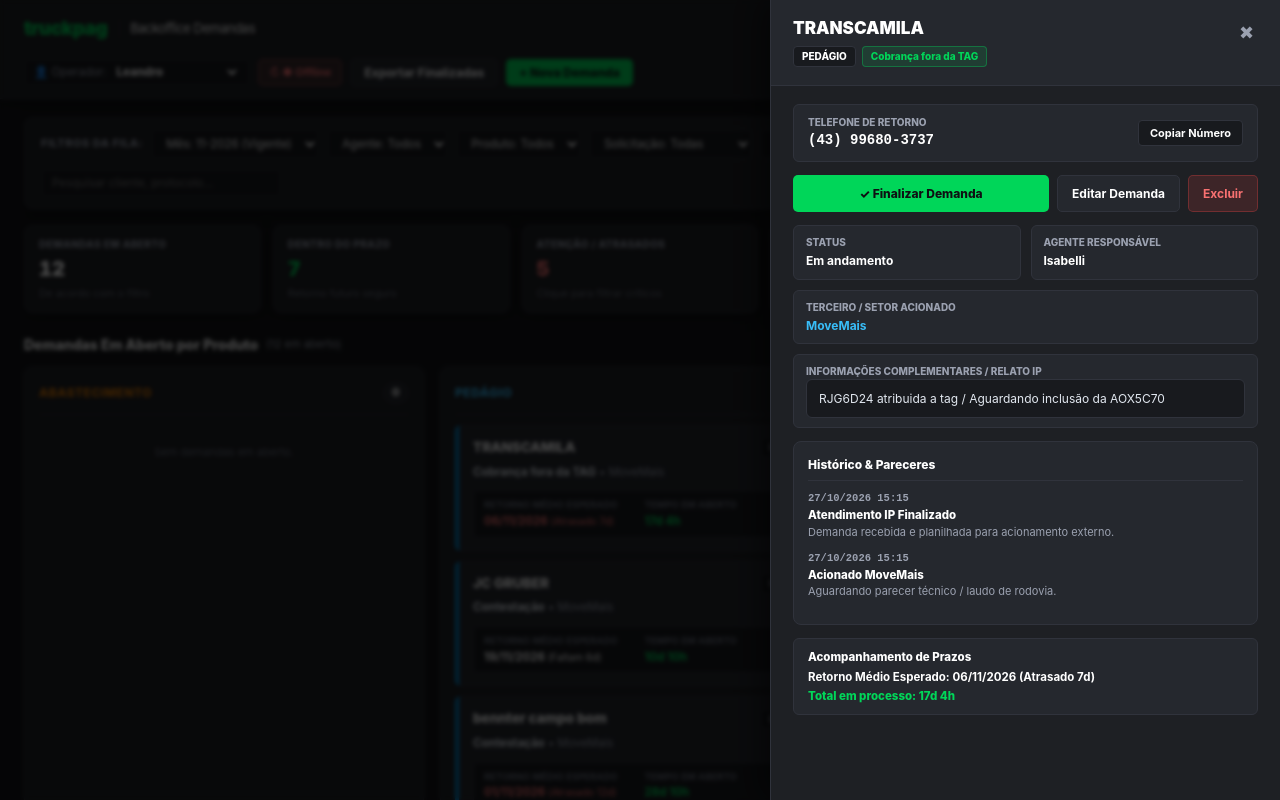
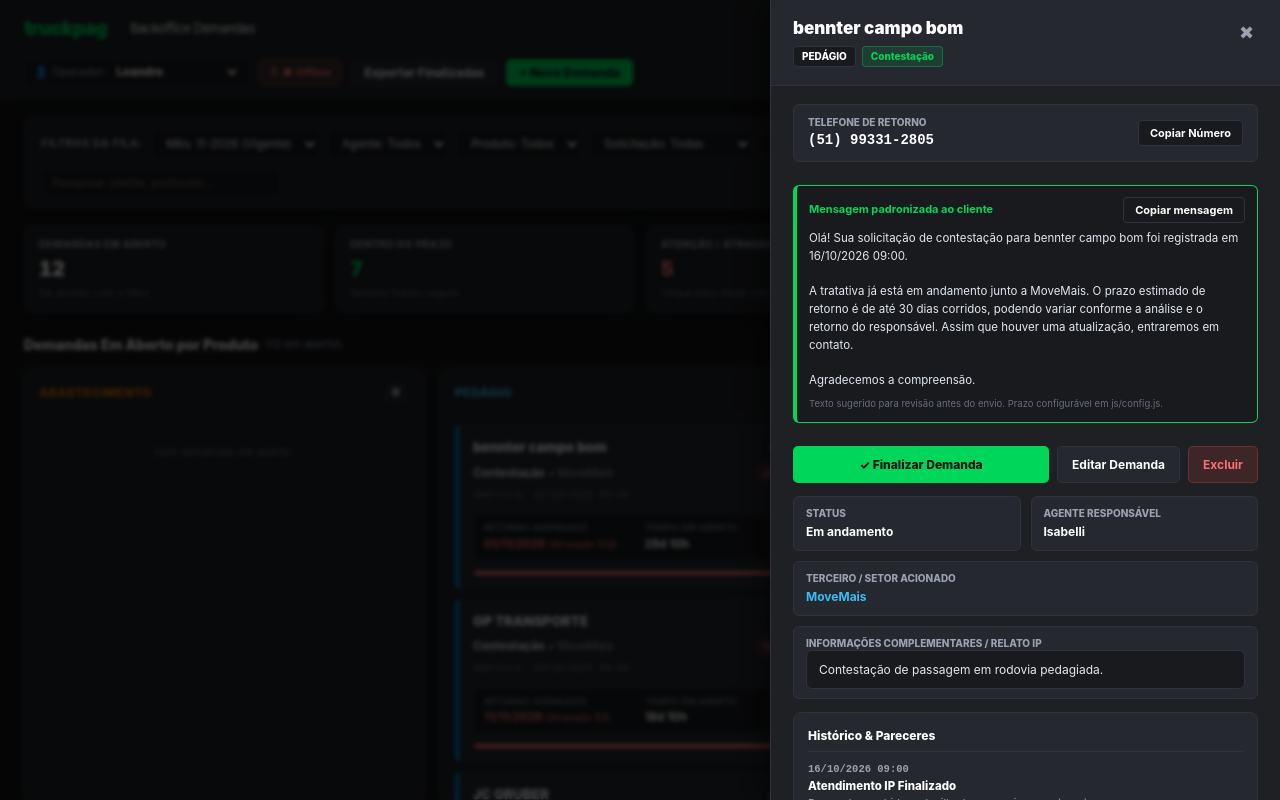
Before and after one commit to leandrorocks24-cloud/BackOffice3, a plain HTML site: page index.html in a window 1280 px wide. Both pictures are taken after a click on the element 640 px from the left and 487 px from the top of the page. Shown: the top 800 px of the page. Drawn offline with Linux system fonts and the light colour scheme; no server answers.

Commit message:
Add files via upload

```diff
--- a/css/styles.css
+++ b/css/styles.css
@@ -66,7 +66,7 @@
     .btn-clear-filters:hover { color: #fff; border-color: var(--text-subtle); }
 
     /* KPI EXECUTIVE BAR (BI) */
-    .kpi-strip { display: grid; grid-template-columns: repeat(5, 1fr); gap: 12px; margin-bottom: 22px; }
+    .kpi-strip { display: grid; grid-template-columns: repeat(4, 1fr); gap: 12px; margin-bottom: 22px; }
     @media (max-width: 1024px) { .kpi-strip { grid-template-columns: repeat(2, 1fr); } }
     .kpi-box { background: var(--bg-surface); border: 1px solid var(--border-subtle); border-radius: 8px; padding: 11px 14px; display: flex; flex-direction: column; justify-content: space-between; box-shadow: var(--card-shadow); transition: border-color 0.15s; }
     .kpi-box.clickable { cursor: pointer; }
@@ -211,3 +211,24 @@
     .toast-msg { background: #1E2024; color: #fff; border: 1px solid var(--tp-green); border-left: 4px solid var(--tp-green); padding: 10px 16px; border-radius: 6px; font-size: 12px; font-weight: 700; box-shadow: 0 10px 25px rgba(0,0,0,0.55); display: flex; align-items: center; gap: 8px; opacity: 0; transform: translateY(10px); transition: all 0.22s ease; }
     .toast-msg.show { opacity: 1; transform: translateY(0); }
     .toast-msg.warn { border-color: #F59E0B; border-left-color: #F59E0B; }
+
+
+/* Acompanhamento de idade e risco histórico nas demandas abertas */
+.card-opened-at { color: var(--text-subtle); font-size: 10px; font-family: monospace; }
+.card-priority-pill { font-size: 9px; font-weight: 900; letter-spacing: .35px; text-transform: uppercase; padding: 2px 6px; border-radius: 999px; border: 1px solid transparent; white-space: nowrap; }
+.card-priority-pill.risk-green { color: #00D659; background: rgba(0,214,89,.10); border-color: rgba(0,214,89,.30); }
+.card-priority-pill.risk-yellow { color: #FBBF24; background: rgba(251,191,36,.10); border-color: rgba(251,191,36,.32); }
+.card-priority-pill.risk-red { color: #F87171; background: rgba(248,113,113,.10); border-color: rgba(248,113,113,.32); }
+.sla-risk-track { height: 6px; overflow: hidden; border-radius: 999px; background: #111318; border: 1px solid var(--border-subtle); margin-top: 3px; }
+.sla-risk-fill { height: 100%; border-radius: inherit; transition: width .2s ease; }
+.sla-risk-fill.risk-green { background: #00D659; }
+.sla-risk-fill.risk-yellow { background: #FBBF24; }
+.sla-risk-fill.risk-red { background: #F87171; }
+.customer-message-box { background: var(--bg-input); border: 1px solid var(--border-focus); border-left: 4px solid var(--tp-green); border-radius: 6px; padding: 11px 12px; margin: 10px 0; }
+.customer-message-head { display:flex; justify-content:space-between; align-items:center; gap:8px; color:var(--tp-green); font-size:11px; margin-bottom:7px; }
+.customer-message-box p { color:#E2E8F0; font-size:11.5px; line-height:1.55; white-space:pre-wrap; }
+.customer-message-box small { display:block; color:var(--text-subtle); font-size:9.5px; margin-top:7px; }
+@media (max-width: 1024px) { .kpi-strip { grid-template-columns: repeat(2, 1fr); } }
+
+.card-priority-pill.risk-neutral { color: #9BA1B0; background: rgba(155,161,176,.10); border-color: rgba(155,161,176,.28); }
+.sla-risk-fill.risk-neutral { background: #687080; }
--- a/index.html
+++ b/index.html
@@ -7,7 +7,6 @@
   <meta http-equiv="Pragma" content="no-cache">
   <meta http-equiv="Expires" content="0">
   <title>TruckPag Backoffice • Central Operacional & B.I. de SLA</title>
-
   <link rel="stylesheet" href="css/styles.css">
 </head>
 <body>
@@ -129,13 +128,7 @@
           <span class="kpi-value" style="color:#38BDF8;" id="kpiFinalizedMonth">0</span>
           <span class="kpi-sub">De acordo com o filtro</span>
         </div>
-        <div class="kpi-box">
-          <span class="kpi-title">SLA Médio Geral</span>
-          <span class="kpi-value" style="color:#E2E8F0;" id="kpiOverallSla">-</span>
-          <span class="kpi-sub">Da base filtrada</span>
-        </div>
       </div>
-
       <!-- DEMANDAS EM ABERTO: 3 COLUNAS -->
       <section class="in-progress-section">
         <div class="section-title-bar">
@@ -321,6 +314,14 @@
           <button class="btn-copy-clean" id="btnCopyPhoneDrawer" onclick="copyDrawerPhone()">Copiar Número</button>
         </div>
 
+        <div class="customer-message-box" id="drawerCustomerMessageBox" style="display:none;">
+          <div class="customer-message-head">
+            <strong>Mensagem padronizada ao cliente</strong>
+            <button type="button" class="btn-copy-clean" onclick="copyCustomerOpeningMessage()">Copiar mensagem</button>
+          </div>
+          <p id="drawerCustomerMessageText"></p>
+          <small>Texto sugerido para revisão antes do envio. Prazo configurável em js/config.js.</small>
+        </div>
         <!-- Ações do Card -->
         <div style="display:flex; gap:8px;">
           <button
@@ -616,9 +617,9 @@
   <!-- CONTAINER DE TOAST (NOTIFICAÇÕES) -->
   <div class="toast-container" id="toastContainer"></div>
 
-  <script src="js/config.js" defer></script>
-  <script src="js/core.js" defer></script>
-  <script src="js/ui.js" defer></script>
-  <script src="js/bootstrap.js" defer></script>
+  <script defer src="js/config.js"></script>
+  <script defer src="js/core.js"></script>
+  <script defer src="js/ui.js"></script>
+  <script defer src="js/bootstrap.js"></script>
 </body>
 </html>
--- a/js/bootstrap.js
+++ b/js/bootstrap.js
@@ -1,4 +1,3 @@
-// INICIALIZAÇÃO E EVENTOS GLOBAIS
 // Atalho global (ESC fechar modais)
     document.addEventListener('keydown', function(e) {
       if (e.key === 'Escape' || e.keyCode === 27) {
@@ -17,4 +16,6 @@
     // Inicialização direta e imediata
     refreshOperatorDropdowns();
     renderAll();
+    // Atualiza tempo em aberto e semáforo sem exigir recarregar a página.
+    window.setInterval(renderAll, 60000);
     syncFromGoogleSheets(false);
--- a/js/config.js
+++ b/js/config.js
@@ -1,4 +1,3 @@
-// CONFIGURAÇÕES E DADOS ESTÁTICOS
 const GOOGLE_SCRIPT_URL = "https://script.google.com/macros/s/AKfycbyCW7VUUuUm1wsXSNLRwiKqSwj9BFQEO7RYgg6T-N5w_peFTzMiyLDH31NsASLM35bL/exec";
     const STORAGE_KEY = "truckpag_demandas_persistent_v27";
     const TOMBSTONE_KEY = "truckpag_deleted_tombstones_v27";
@@ -228,3 +227,8 @@ const GOOGLE_SCRIPT_URL = "https://script.google.com/macros/s/AKfycbyCW7VUUuUm1w
 
     var INITIAL_ID_SET = {};
     RAW_INITIAL_RECORDS.forEach(function(r) { INITIAL_ID_SET[r.id] = true; });
+
+    // =========================================================================
+
+// Prazo informativo usado no texto sugerido ao cliente. Ajuste somente conforme política aprovada.
+const CUSTOMER_MESSAGE_ESTIMATED_DAYS = 30;
--- a/js/core.js
+++ b/js/core.js
@@ -1,6 +1,4 @@
-// REGRAS CENTRAIS, ESTADO, PERSISTÊNCIA E SINCRONIZAÇÃO
-// =========================================================================
-    // TOAST NOTIFICATION (AVISO DISCRETO E NÃO-BLOQUEANTE)
+// TOAST NOTIFICATION (AVISO DISCRETO E NÃO-BLOQUEANTE)
     // =========================================================================
     function showToast(message, isWarn) {
       var container = document.getElementById('toastContainer');
@@ -576,3 +574,5 @@
         syncFromGoogleSheets(false);
       }
     }, 20000);
+
+    // =========================================================================
--- a/js/ui.js
+++ b/js/ui.js
@@ -1,6 +1,4 @@
-// INTERFACE, RENDERIZAÇÃO, FORMULÁRIOS E RELATÓRIOS
-// =========================================================================
-    // CÁLCULOS DE DATA E SLA
+// CÁLCULOS DE DATA E SLA
     // =========================================================================
     function getElapsedTime(startDateStr) {
       var start = parseDateBR(startDateStr);
@@ -176,8 +174,7 @@
       showToast("Arquivo CSV exportado com sucesso!");
     }
 
-
-// =========================================================================
+    // =========================================================================
     // RENDERIZAÇÃO: KPIS, COLUNAS E TABELA
     // =========================================================================
     function renderAll() {
@@ -215,11 +212,6 @@
       var onTimeCount = Math.max(0, allOpen.length - urgentCount);
 
       var allDone = filteredTickets.filter(function(t) { return t.status === 'Concluído' && t.durationDays !== null; });
-      var avgSla = "-";
-      if (allDone.length > 0) {
-        var totalDur = allDone.reduce(function(acc, cur) { return acc + (parseFloat(cur.durationDays) || 0); }, 0);
-        avgSla = (totalDur / allDone.length).toFixed(1).replace('.', ',') + "d";
-      }
 
       if (document.getElementById('kpiTotalOpen')) document.getElementById('kpiTotalOpen').innerText = allOpen.length;
       if (document.getElementById('kpiOnTime')) document.getElementById('kpiOnTime').innerText = onTimeCount;
@@ -228,7 +220,6 @@
         document.getElementById('kpiOverdueSub').innerText = filterOnlyOverdue ? "Filtro ativo (clique p/ sair)" : "Clique para filtrar críticos";
       }
       if (document.getElementById('kpiFinalizedMonth')) document.getElementById('kpiFinalizedMonth').innerText = allDone.length;
-      if (document.getElementById('kpiOverallSla')) document.getElementById('kpiOverallSla').innerText = avgSla;
 
       var inProg = allOpen.filter(function(t) {
         if (filterOnlyOverdue && !getRemainingTime(t.returnDate).isUrgent) return false;
@@ -326,6 +317,18 @@
       });
     }
 
+    function getTicketSlaRisk(ticket) {
+      var stats = calcCurrentSlaStats();
+      var row = stats[String(ticket.solicitacao || 'Outros')];
+      var mean = row && Number(row.mean) > 0 ? Number(row.mean) : 0;
+      var start = parseDateBR(ticket.startDate);
+      var elapsedDays = start ? Math.max(0, (Date.now() - start.getTime()) / 86400000) : 0;
+      var ratio = mean > 0 ? elapsedDays / mean : 0;
+      var level = !mean ? 'risk-unknown' : (ratio >= 0.90 ? 'risk-red' : (ratio >= 0.65 ? 'risk-yellow' : 'risk-green'));
+      var label = level === 'risk-red' ? 'Crítica' : (level === 'risk-yellow' ? 'Atenção' : (level === 'risk-green' ? 'No radar' : 'Sem histórico'));
+      return { mean: mean, elapsedDays: elapsedDays, ratio: ratio, percent: Math.min(100, Math.max(0, ratio * 100)), level: level, label: label };
+    }
+
     function renderProductCardsColumn(containerId, list, prodClass) {
       var container = document.getElementById(containerId);
       if (!container) return;
@@ -336,12 +339,23 @@
         return;
       }
 
+      // Ordena primeiro pelo risco relativo ao SLA histórico; em empate, pela demanda mais antiga.
+      list = list.slice().sort(function(a, b) {
+        var riskA = getTicketSlaRisk(a), riskB = getTicketSlaRisk(b);
+        if (riskA.ratio !== riskB.ratio) return riskB.ratio - riskA.ratio;
+        return riskB.elapsedDays - riskA.elapsedDays;
+      });
+
       list.forEach(function(t) {
         try {
           var cleanRetDate = formatOnlyDateBR(t.returnDate);
           var rem = getRemainingTime(cleanRetDate);
           var elapsed = getElapsedTime(t.startDate);
-          var returnLabel = (t.isAutoReturn === true || t.isAutoReturn === "true") ? "Retorno médio esperado" : "Retorno em";
+          var openedAt = formatDateDisplay(t.startDate);
+          var returnLabel = (t.isAutoReturn === true || t.isAutoReturn === "true") ? "Retorno agendado" : "Retorno em";
+          var risk = getTicketSlaRisk(t);
+          var riskClass = risk.level === 'risk-unknown' ? 'risk-neutral' : risk.level;
+          var riskWidth = risk.mean > 0 ? risk.percent : 0;
 
           var card = document.createElement('div');
           card.className = 'progress-card ' + prodClass;
@@ -353,7 +367,9 @@
             '</div>' +
             '<div class="card-solicitation-line">' +
               '<span><strong>' + escapeHtml(t.solicitacao || '') + '</strong> • ' + escapeHtml(t.terceiro || '') + '</span>' +
+              '<span class="card-priority-pill ' + riskClass + '">' + risk.label + '</span>' +
             '</div>' +
+            '<div class="card-opened-at">Abertura: ' + escapeHtml(openedAt) + '</div>' +
             '<div class="timers-box">' +
               '<div class="timer-item">' +
                 '<span class="timer-label">' + returnLabel + '</span>' +
@@ -361,14 +377,36 @@
               '</div>' +
               '<div class="timer-item">' +
                 '<span class="timer-label">Tempo em Aberto</span>' +
-                '<span class="timer-val" style="color:var(--tp-green);">' + elapsed + '</span>' +
+                '<span class="timer-val ' + riskClass + '">' + escapeHtml(elapsed) + '</span>' +
               '</div>' +
+            '</div>' +
+            '<div class="sla-risk-track" title="Indicador visual baseado na média histórica da solicitação; a média numérica fica no Relatório Gerencial">' +
+              '<div class="sla-risk-fill ' + riskClass + '" style="width:' + riskWidth.toFixed(1) + '%"></div>' +
             '</div>';
           container.appendChild(card);
         } catch(errCard) {
           console.warn("Erro ao renderizar card:", errCard);
         }
       });
+    }
+
+    function buildCustomerOpeningMessage(ticket) {
+      var opened = formatDateDisplay(ticket.startDate);
+      var service = String(ticket.solicitacao || 'solicitação').toLowerCase();
+      var client = String(ticket.client || 'sua empresa');
+      var partner = String(ticket.terceiro || 'área responsável');
+      return 'Olá! Sua solicitação de ' + service + ' para ' + client + ' foi registrada em ' + opened + '.\n\nA tratativa já está em andamento junto a ' + partner + '. O prazo estimado de retorno é de até ' + CUSTOMER_MESSAGE_ESTIMATED_DAYS + ' dias corridos, podendo variar conforme a análise e o retorno do responsável. Assim que houver uma atualização, entraremos em contato.\n\nAgradecemos a compreensão.';
+    }
+
+    function copyCustomerOpeningMessage() {
+      var text = document.getElementById('drawerCustomerMessageText');
+      if (!text) return;
+      var message = text.innerText || text.textContent || '';
+      if (navigator.clipboard && navigator.clipboard.writeText) {
+        navigator.clipboard.writeText(message).then(function() { showToast('Mensagem copiada para a área de transferência!'); }).catch(function() { showToast('Não foi possível copiar automaticamente. Selecione o texto e copie.', true); });
+      } else {
+        showToast('Seu navegador não permite cópia automática neste contexto. Selecione o texto e copie.', true);
+      }
     }
 
     // =========================================================================
@@ -393,6 +431,12 @@
         document.getElementById('drawerAgentVal').innerText = String(ticket.operator || "-");
         document.getElementById('drawerThirdVal').innerText = String(ticket.terceiro || "-");
         document.getElementById('drawerDescVal').innerText = String(ticket.description || "Nenhum relato ou informação adicional informada.");
+        var customerMessageBox = document.getElementById('drawerCustomerMessageBox');
+        var customerMessageText = document.getElementById('drawerCustomerMessageText');
+        if (customerMessageBox && customerMessageText) {
+          customerMessageText.innerText = buildCustomerOpeningMessage(ticket);
+          customerMessageBox.style.display = ticket.status === 'Em andamento' ? 'block' : 'none';
+        }
 
         var phoneDisplay = document.getElementById('drawerPhoneDisplay');
         var rawPhone = ticket.contact !== undefined && ticket.contact !== null ? String(ticket.contact).trim() : "";
@@ -450,7 +494,7 @@
 
           var rem = getRemainingTime(cleanRet);
           var elapsed = getElapsedTime(ticket.startDate);
-          var returnHeaderLabel = (ticket.isAutoReturn === true || ticket.isAutoReturn === "true") ? "Retorno Médio Esperado" : "Retorno em";
+          var returnHeaderLabel = (ticket.isAutoReturn === true || ticket.isAutoReturn === "true") ? "Retorno agendado" : "Retorno em";
           document.getElementById('drawerClockRem').innerText = returnHeaderLabel + ': ' + (cleanRet || '-') + ' (' + rem.text + ')';
           document.getElementById('drawerClockElapsed').innerText = 'Total em processo: ' + elapsed;
         }
@@ -857,7 +901,7 @@
 
       document.getElementById('modalReturnDateInput').value = y + '-' + m + '-' + d;
       modalAutoReturnFlag = true;
-      document.getElementById('modalFeedbackText').innerText = 'Retorno médio esperado calculado: +' + Math.ceil(mean) + ' dias.';
+      document.getElementById('modalFeedbackText').innerText = 'Data de retorno sugerida: +' + Math.ceil(mean) + ' dias.';
     }
 
     function handleSaveDemandForm(e) {
```
Also changed, not shown: 1 other file.
